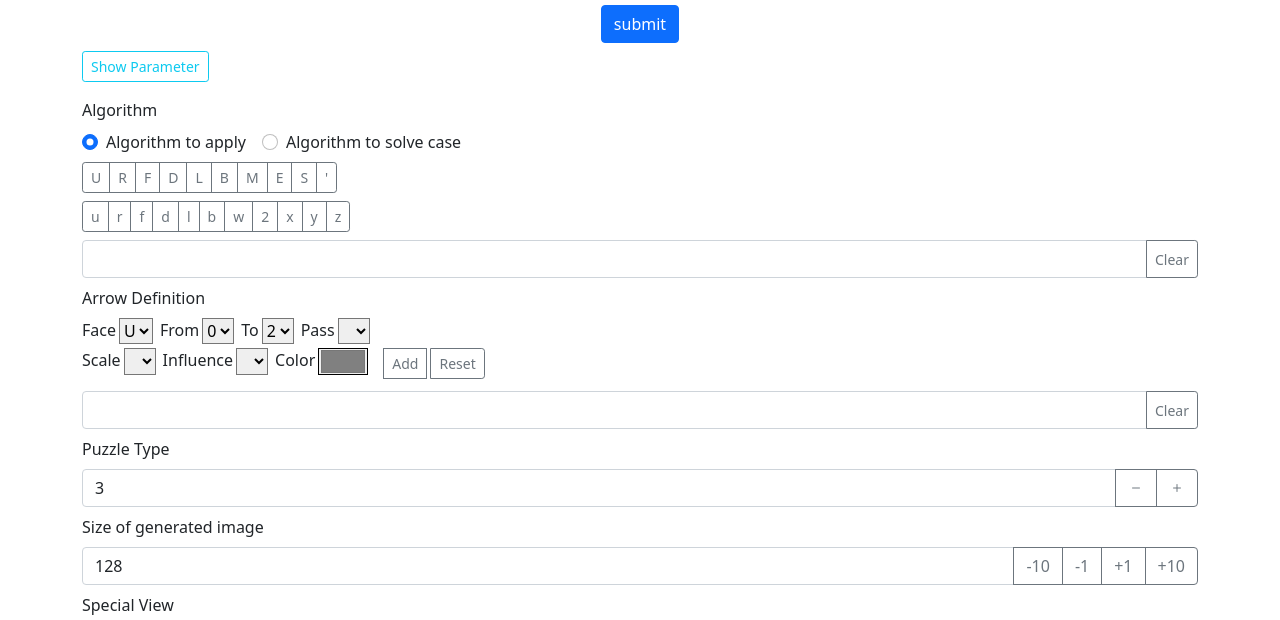
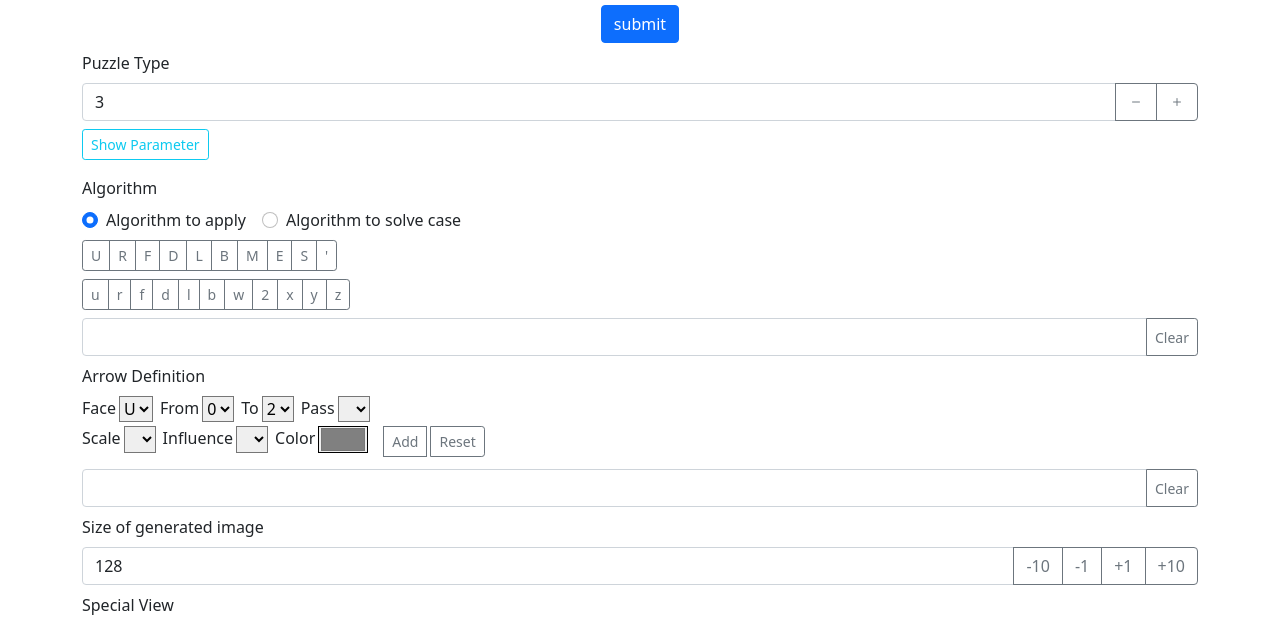
Before and after one commit to roudai/VisualCubeEditor2, a plain HTML site: page index.html in a window 1280 px wide. Shown: the part 187-807 px from the top of the page. Drawn offline with nearby package versions, Linux system fonts and the light colour scheme.

Commit message:
fix Puzzle Type

```diff
--- a/index.html
+++ b/index.html
@@ -45,6 +45,16 @@
 
       <div class="text-center mb-2">
         <button type="submit" class="btn btn-primary mt-2" @click="drawCube">submit</button>
+      </div>
+
+      <!-- Puzzle Type -->
+      <div class="mb-2">
+        <label class="form-label" for="cubeSize">Puzzle Type</label>
+        <div class="input-group">
+          <input type="text" inputmode="numeric" pattern="\d*" maxlength="2" class="form-control" id="cubeSize" v-model.number="cubeSize">
+          <button class="btn btn-outline-secondary" type="button" @click="cubeSize = decrementNumber(cubeSize,1,1)"><i class="bi bi-dash"></i></button>
+          <button class="btn btn-outline-secondary" type="button" @click="cubeSize = incrementNumber(cubeSize,17,1)"><i class="bi bi-plus"></i></button>
+        </div>
       </div>
 
       <p>
@@ -158,16 +168,6 @@
         <div class="input-group form-inline mb-2">
           <input type="text" class="form-control" id="arrows" v-model="arrows">
           <button class="btn btn-outline-secondary btn-sm" type="button" id="clearArrows" @click="clearArrows">Clear</button>
-        </div>
-      </div>
-
-      <!-- Puzzle Type -->
-      <div class="mb-2">
-        <label class="form-label" for="cubeSize">Puzzle Type</label>
-        <div class="input-group">
-          <input type="text" inputmode="numeric" pattern="\d*" maxlength="2" class="form-control" id="cubeSize" v-model.number="cubeSize">
-          <button class="btn btn-outline-secondary" type="button" @click="cubeSize = decrementNumber(cubeSize,1,1)"><i class="bi bi-dash"></i></button>
-          <button class="btn btn-outline-secondary" type="button" @click="cubeSize = incrementNumber(cubeSize,17,1)"><i class="bi bi-plus"></i></button>
         </div>
       </div>
 
--- a/js/main.js
+++ b/js/main.js
@@ -230,10 +230,13 @@ const app = Vue.createApp({
   },
   watch: {
     cubeSize: function(newValue) {
+      if(newValue === '') {
+        this.cubeSize = 3
+        return
+      }
       this.arrowNumber = newValue * newValue
       if(newValue > 17) this.cubeSize = 17
       if(newValue < 1) this.cubeSize = 1
-      if(newValue === '') this.cubeSize = 3
 
       if(newValue >= 6) this.algorithm3 = true
       if(newValue >= 8) this.algorithm4 = true
@@ -248,6 +251,7 @@ const app = Vue.createApp({
       if(newValue < 12) this.algorithm6 = false
       if(newValue < 14) this.algorithm7 = false
       if(newValue < 16) this.algorithm8 = false
+      this.drawCube()
     },
     imageSize: function(newValue) {
       if(newValue > window.innerWidth * 0.8) this.imageSize = Math.floor(window.innerWidth * 0.8)
```
